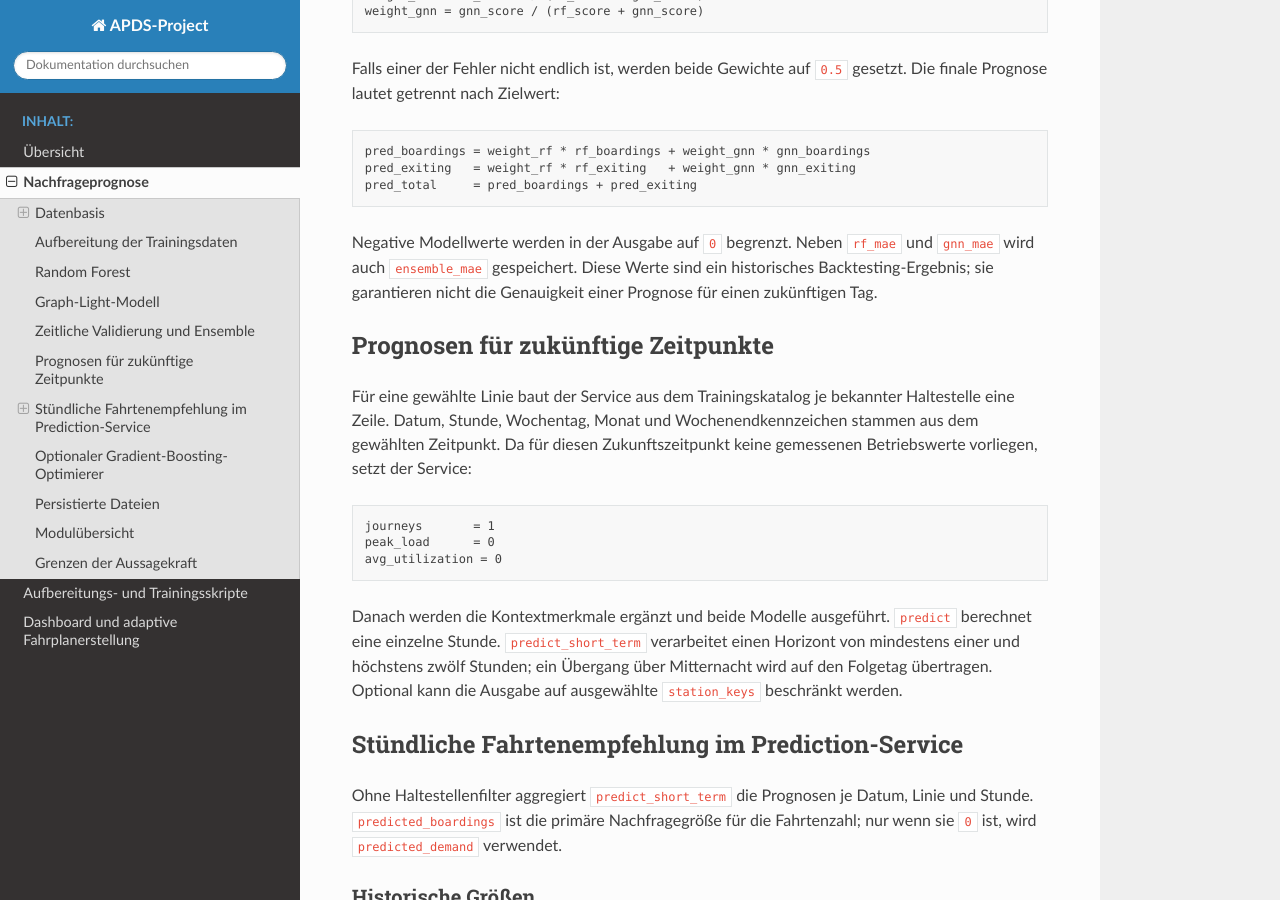
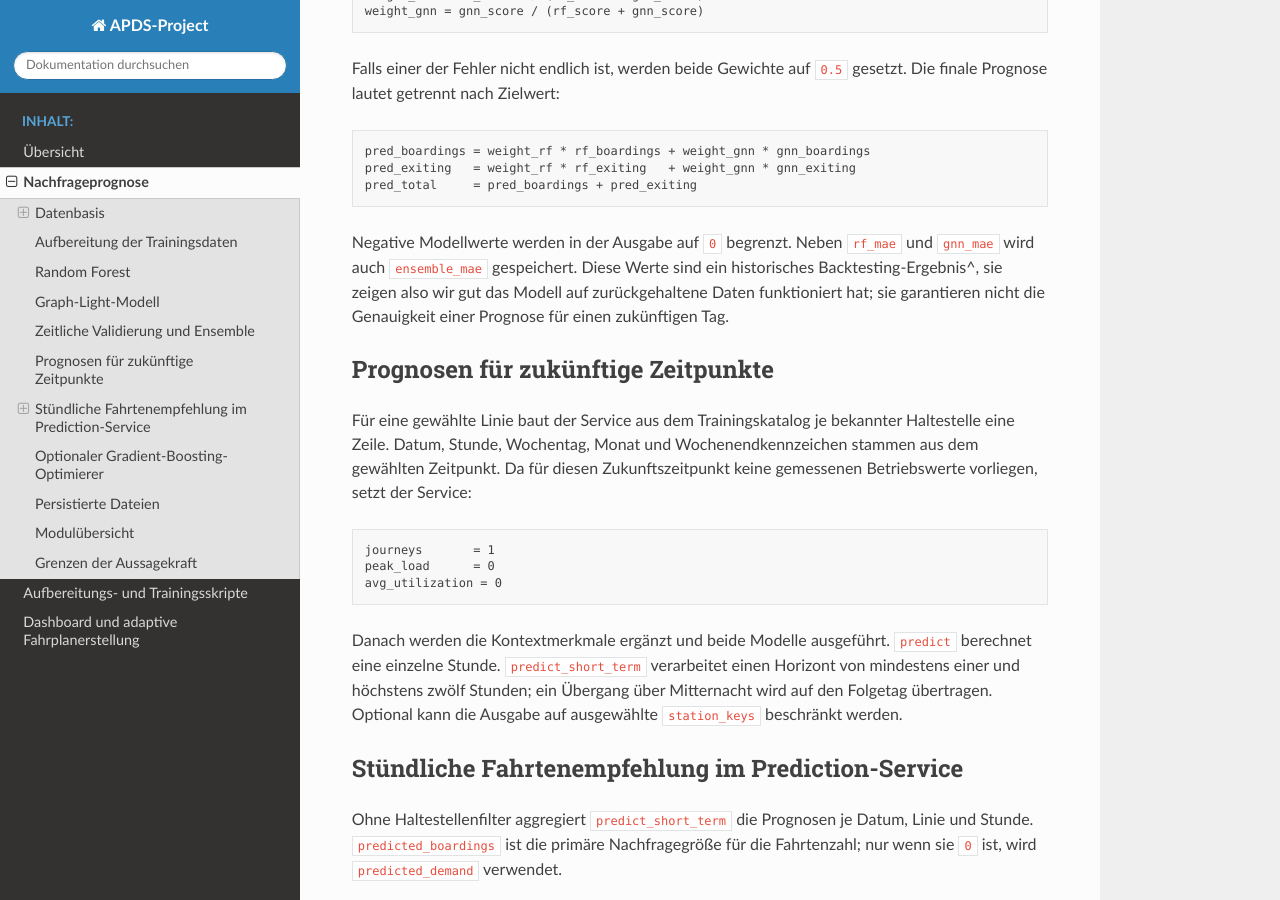
Before and after one commit to kev25431/APDS-Projekt, a Sphinx documentation site: the page built from docs/source/predicition.rst, in a window 1280 px wide and 900 px high, scrolled down 3606 px. Built offline with Sphinx 7.4.7 and the Read the Docs theme 3.1.0, drawn with Linux system fonts in a browser that asks for light colours; some of the changed text lies outside the part shown.

Commit message:
Verteilung_2

```diff
--- a/docs/source/predicition.rst
+++ b/docs/source/predicition.rst
@@ -191,7 +191,7 @@
 
 Negative Modellwerte werden in der Ausgabe auf ``0`` begrenzt. Neben ``rf_mae``
 und ``gnn_mae`` wird auch ``ensemble_mae`` gespeichert. Diese Werte sind ein
-historisches Backtesting-Ergebnis; sie garantieren nicht die Genauigkeit einer
+historisches Backtesting-Ergebnis^, sie zeigen also wir gut das Modell auf zurückgehaltene Daten funktioniert hat; sie garantieren nicht die Genauigkeit einer
 Prognose für einen zukünftigen Tag.
 
 Prognosen für zukünftige Zeitpunkte
@@ -277,7 +277,9 @@
 
 Solange mehr als eine Fahrt empfohlen wird und die Nachfrage je Fahrt unter
 ``avg_capacity * productive_share`` liegt, reduziert der Service die Empfehlung
-um eine Fahrt. Die Aktion lautet abhängig vom Ergebnis ``Verstärken``,
+um eine Fahrt.
+
+Die Aktion lautet abhängig vom Ergebnis ``Verstärken``,
 ``Ausdünnen``, ``Halten`` oder bei Überschreitung des Flottenlimits
 ``Priorisieren``.
 
```
Also changed, not shown: other parts of docs/source/predicition.rst (+1 -1 lines), docs/source/Übersicht.rst (+5 -4 lines).
